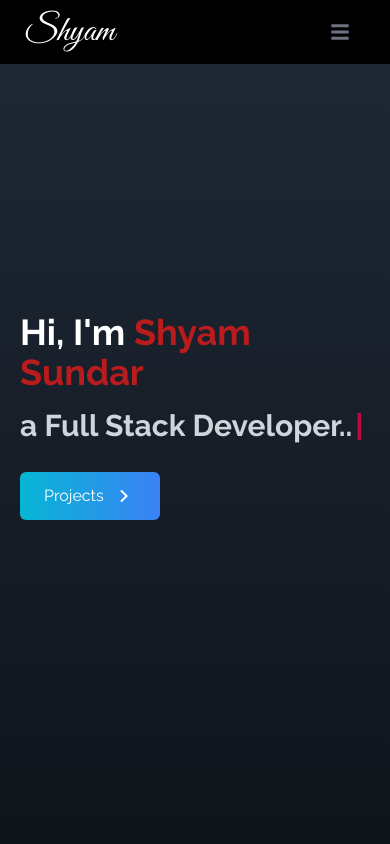
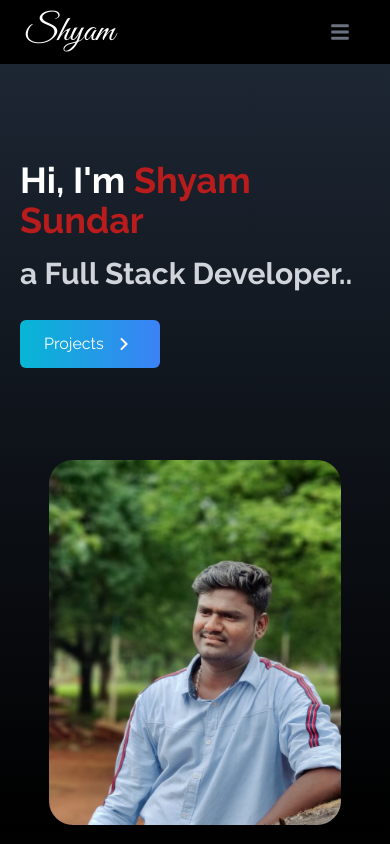
Before and after one commit to Shyam2397/my-portfolio, a React (Create React App) app: page / in a window 390 px wide. Shown: the top 844 px of the page. Built offline with nearby package versions, Linux system fonts and the light colour scheme; the HTML template or start-up script is replaced by a standard one.

Commit message:
mobile view some changes

```diff
--- a/src/components/Home.js
+++ b/src/components/Home.js
@@ -18,7 +18,7 @@ const Home = () => {
       name="Home"
       className="flex flex-col w-full h-full md:pt-20 bg-gradient-to-t from-black to-gray-800 lg:flex-row max-[426px]:px-5"
     >
-      <div className="grid max-w-screen-lg flex-grow h-screen lg:ml-40  place-items-center">
+      <div className="grid max-w-screen-lg flex-grow max-[426px]:h-auto max-[426px]:pt-40 h-screen lg:ml-40  place-items-center">
         <div className="flex flex-col gap-4">
           <h2 className="text-4xl sm:text-5xl lg:text-6xl font-bold text-white">
             Hi, I'm{" "}
@@ -26,7 +26,7 @@ const Home = () => {
               shyam sundar
             </span>
           </h2>
-          <h2 className="text-gray-300 font-bold lg:text-4xl text-3xl max-w-md">
+          <h2 className="text-gray-300 font-bold lg:text-4xl text-3xl max-[376px]:text-2xl max-w-md">
             a <span>{text}</span>
             <Cursor
               cursorBlinking="false"
@@ -49,7 +49,7 @@ const Home = () => {
           </div>
         </div>
       </div>
-      <div className="grid max-w-screen-lg flex-grow h-screen place-items-center">
+      <div className="grid max-w-screen-lg flex-grow max-[426px]:h-auto max-[426px]:pt-20 h-screen place-items-center">
         <div>
           <img
             src={profile}
```
